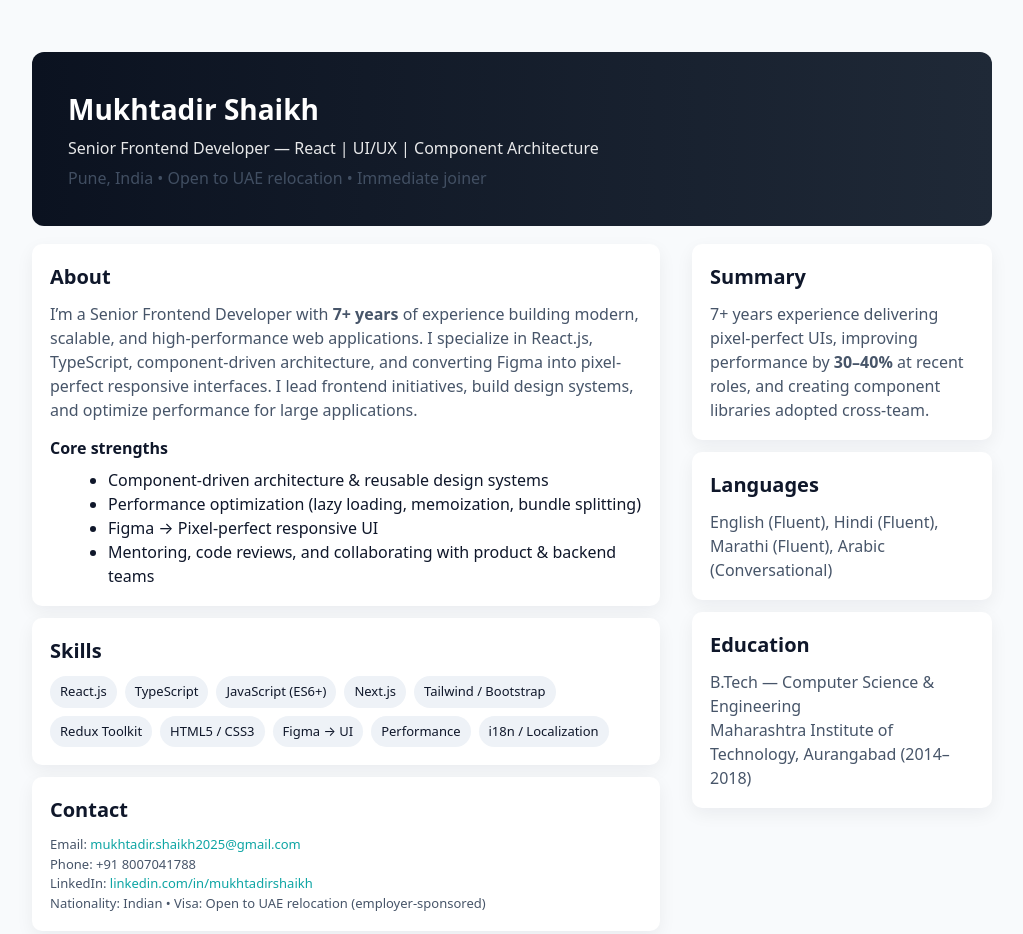
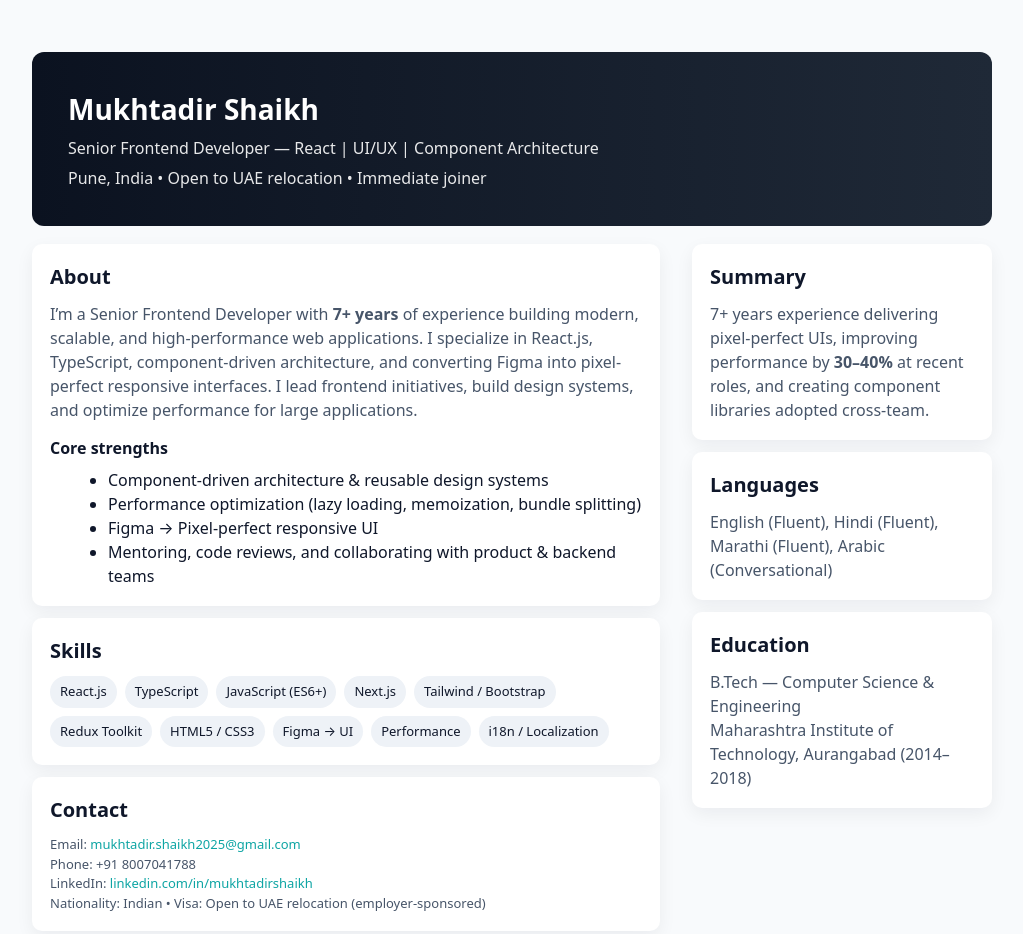
Before and after one commit to stark-DSA/profile, a plain HTML site: page index.html in a window 1280 px wide. Shown: the top 934 px of the page, without its empty margins (128-1151 px from the left). Drawn offline with Linux system fonts and the light colour scheme.

Commit message:
Update index.html

```diff
--- a/index.html
+++ b/index.html
@@ -37,7 +37,7 @@
     <header>
       <h1>Mukhtadir Shaikh</h1>
       <p>Senior Frontend Developer — React | UI/UX | Component Architecture</p>
-      <p class="muted">Pune, India • Open to UAE relocation • Immediate joiner</p>
+      <p class="text-cyan-400">Pune, India • Open to UAE relocation • Immediate joiner</p>
     </header>
 
     <main class="grid" style="margin-top:18px">
```
